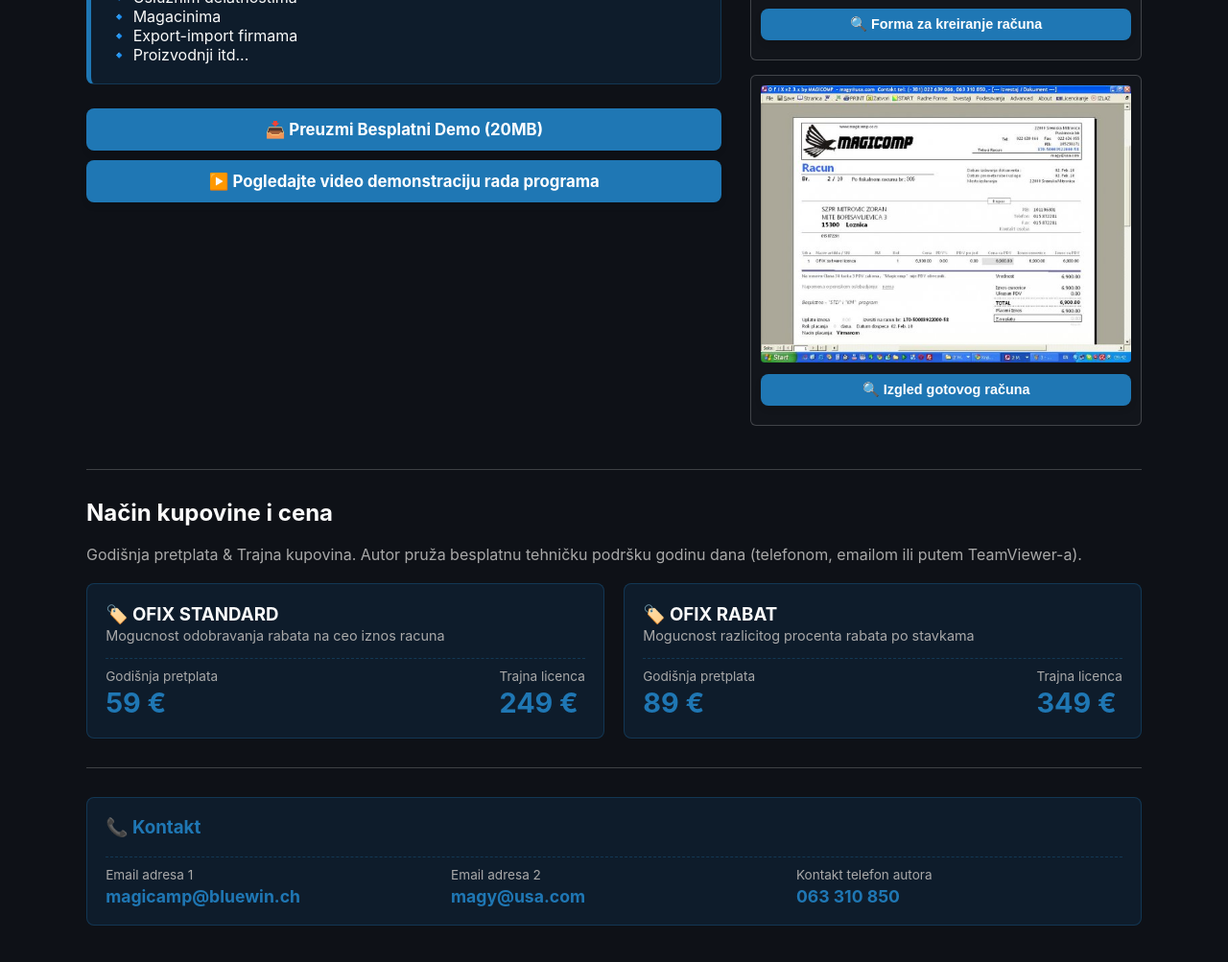
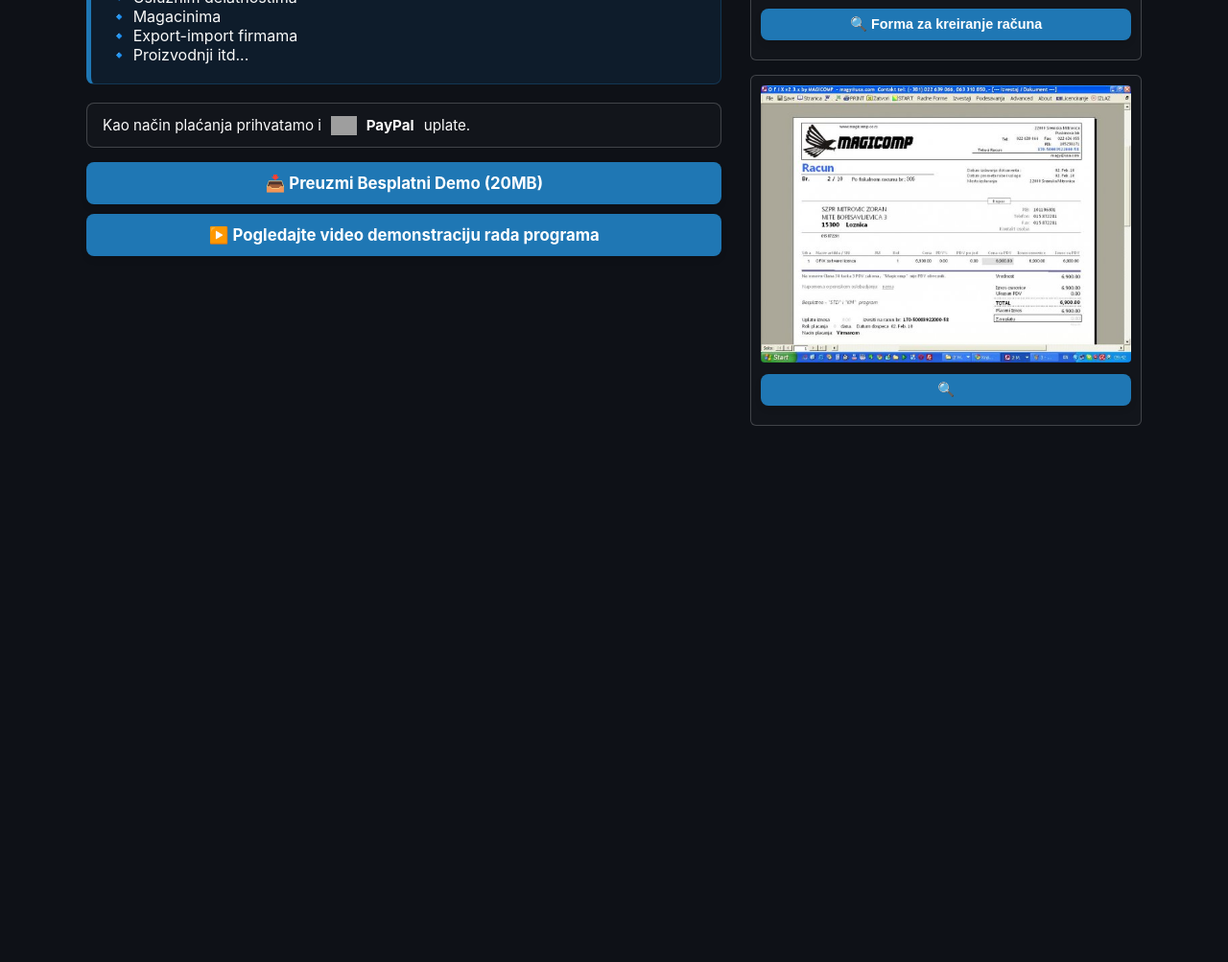
Before and after one commit to MAGADONNY/ofix, a plain HTML site: page index.html in a window 1280 px wide. Shown: the part 1601-2604 px from the top of the page at 96% size. After the commit the page ends 2080 px from the top, so only its background shows below. Drawn offline with Linux system fonts and the light colour scheme; grey boxes are pictures that could not be loaded.

Commit message:
Add PayPal info section to index.html
Added PayPal payment information section with logo.

```diff
--- a/index.html
+++ b/index.html
@@ -159,6 +159,24 @@
             flex: 1 1 200px;
         }
 
+        /* PayPal info linija */
+        .paypal-info {
+            display: flex;
+            align-items: center;
+            gap: 10px;
+            background-color: var(--card-bg);
+            border: 1px solid var(--card-border);
+            padding: 0.8rem 1rem;
+            border-radius: 0.5rem;
+            margin-bottom: 15px;
+            font-size: 0.95rem;
+        }
+
+        .paypal-info img {
+            height: 20px;
+            vertical-align: middle;
+        }
+
         /* Dugmad */
         .btn-custom {
             background-color: var(--primary-blue);
@@ -311,7 +329,7 @@
                     🔸 <b>Podrška:</b> Za obe verzije besplatna tehnička podrška autora.
                 </div>
 
-                <!-- NOVI BOX: MOGUĆNOST KORIŠĆENJA -->
+                <!-- MOGUĆNOST KORIŠĆENJA -->
                 <h3>Mogućnost korišćenja</h3>
                 <div class="custom-box">
                     Mogućnost korišćenja u:<br><br>
@@ -322,8 +340,15 @@
                     🔹 Proizvodnji itd...
                 </div>
 
-                <!-- AKCIONA DUGMAD (POMERENA NA DOLE) -->
-                <div style="margin-top: 25px;">
+                <!-- PAYPAL NAPOMENA SA LOGOM -->
+                <div class="paypal-info">
+                    <span>Kao način plaćanja prihvatamo i</span>
+                    <img src="https://www.paypalobjects.com/webstatic/mktg/logo/pp_cc_mark_37x23.jpg" alt="PayPal Logo">
+                    <strong>PayPal</strong> uplate.
+                </div>
+
+                <!-- AKCIONA DUGMAD -->
+                <div style="margin-top: 15px;">
                     <a href="OFIX_Demo_Setup.exe" class="btn-custom" download>📥 Preuzmi Besplatni Demo (20MB)</a>
                     <a href="https://www.youtube.com" target="_blank" class="btn-custom">▶️ Pogledajte video demonstraciju rada programa</a>
                 </div>
@@ -350,91 +375,4 @@
 
                 <div class="screenshot-item">
                     <img src="4.JPG" alt="Izgled gotovog računa" onclick="openModal(this.src)">
-                    <button class="btn-custom" style="margin-top: 8px; font-size: 0.9rem; padding: 0.5rem;" onclick="openModal('4.JPG')">🔍 Izgled gotovog računa</button>
-                </div>
-            </div>
-
-        </div>
-
-        <hr>
-
-        <!-- CENE I LICENCE -->
-        <h2>Način kupovine i cena</h2>
-        <p style="color: var(--muted-color); margin-bottom: 20px;">Godišnja pretplata & Trajna kupovina. Autor pruža besplatnu tehničku podršku godinu dana (telefonom, emailom ili putem TeamViewer-a).</p>
-
-        <div class="price-grid-container">
-            <div class="price-card-blue">
-                <h3 style="margin: 0;">🏷️ OFIX STANDARD</h3>
-                <p style="color: var(--muted-color); font-size: 0.9rem; margin: 2px 0 0 0;">Mogucnost odobravanja rabata na ceo iznos racuna</p>
-                <div class="price-grid">
-                    <div class="price-item">
-                        <div class="price-label">Godišnja pretplata</div>
-                        <div class="price-value">59 €</div>
-                    </div>
-                    <div class="price-item">
-                        <div class="price-label">Trajna licenca</div>
-                        <div class="price-value">249 €</div>
-                    </div>
-                </div>
-            </div>
-
-            <div class="price-card-blue">
-                <h3 style="margin: 0;">🏷️ OFIX RABAT</h3>
-                <p style="color: var(--muted-color); font-size: 0.9rem; margin: 2px 0 0 0;">Mogucnost razlicitog procenta rabata po stavkama </p>
-                <div class="price-grid">
-                    <div class="price-item">
-                        <div class="price-label">Godišnja pretplata</div>
-                        <div class="price-value">89 €</div>
-                    </div>
-                    <div class="price-item">
-                        <div class="price-label">Trajna licenca</div>
-                        <div class="price-value">349 €</div>
-                    </div>
-                </div>
-            </div>
-        </div>
-
-        <hr>
-
-        <!-- DIREKTAN KONTAKT -->
-        <div class="price-card-blue" style="margin-bottom: 40px;">
-            <h3 style="margin-top: 0; color: var(--primary-blue);">📞 Kontakt</h3>
-            <div class="contact-flex-container">
-                <div class="contact-flex-item">
-                    <div class="price-label">Email adresa 1</div>
-                    <div style="font-size: 1.1rem; font-weight: bold; color: var(--primary-blue); margin-top: 4px;">magicamp@bluewin.ch</div>
-                </div>
-                <div class="content-flex-item" style="flex: 1 1 200px;">
-                    <div class="price-label">Email adresa 2</div>
-                    <div style="font-size: 1.1rem; font-weight: bold; color: var(--primary-blue); margin-top: 4px;">magy@usa.com</div>
-                </div>
-                <div class="contact-flex-item">
-                    <div class="price-label">Kontakt telefon autora</div>
-                    <div style="font-size: 1.1rem; font-weight: bold; color: var(--primary-blue); margin-top: 4px;">063 310 850</div>
-                </div>
-            </div>
-        </div>
-
-    </div>
-
-    <!-- MODAL (POPUP ZA SLIKE) -->
-    <div id="imageModal" class="modal" onclick="closeModal()">
-        <span class="close-modal">&times;</span>
-        <img class="modal-content" id="modalImg">
-    </div>
-
-    <script>
-        // Funkcije za otvaranje i zatvaranje uvećane slike preko celog ekrana
-        function openModal(src) {
-            const modal = document.getElementById("imageModal");
-            const modalImg = document.getElementById("modalImg");
-            modal.style.display = "flex";
-            modalImg.src = src;
-        }
-
-        function closeModal() {
-            document.getElementById("imageModal").style.display = "none";
-        }
-    </script>
-</body>
-</html>
+                    <button class="btn-custom" style="margin-top: 8px; font-size: 0.9rem; padding: 0.5rem;" onclick="openModal('4.JPG')">🔍
```
